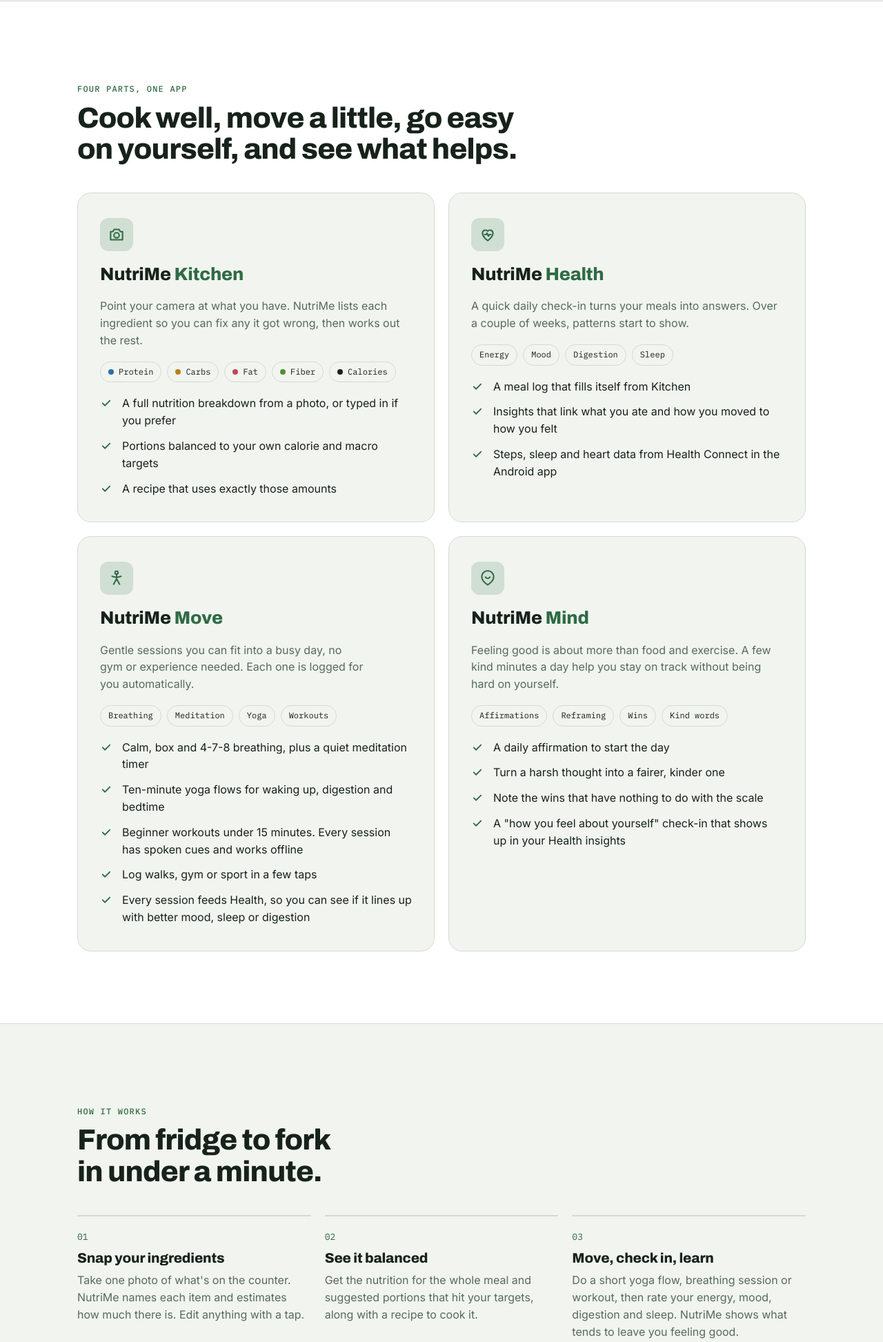
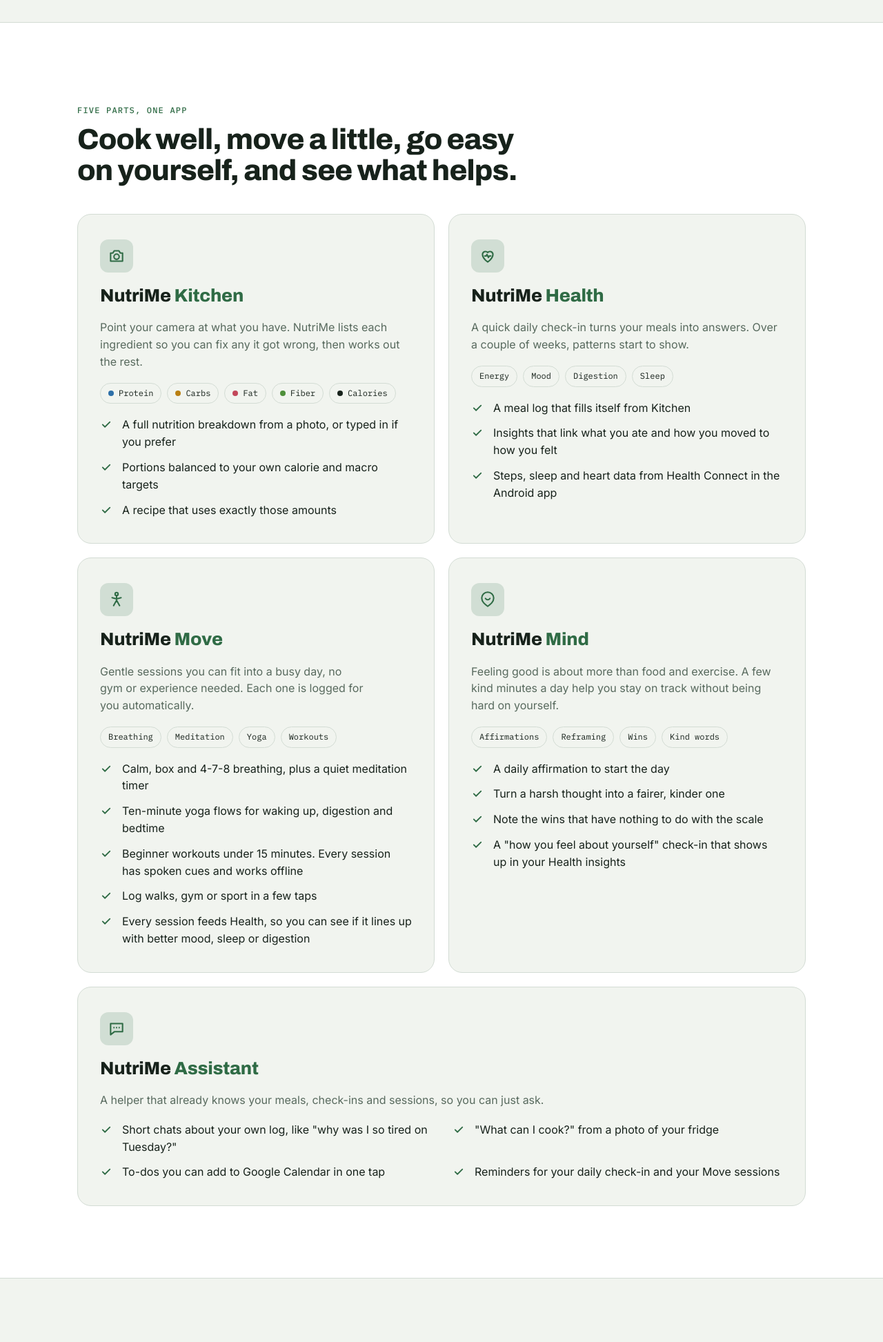
Before and after one commit to AmitaChauhan/nutrime, a website: page web/index.html in a window 1280 px wide. Shown: the part 800-2745 px from the top of the page at 69% size. Drawn offline with Linux system fonts and the light colour scheme.

Commit message:
Landing page: add Assistant card
Co-Authored-By: Claude Opus 5.5 <noreply@anthropic.com>
Claude-Session: https://claude.ai/code/session_017DhqpBvVD9uQeqb4BVBcY1

```diff
--- a/web/index.html
+++ b/web/index.html
@@ -137,7 +137,7 @@ section { padding: 72px 0; }
 
 /* two parts */
 .parts { display: grid; gap: 16px; }
-@media (min-width: 860px) { .parts { grid-template-columns: 1fr 1fr; gap: 20px; } }
+@media (min-width: 860px) { .parts { grid-template-columns: 1fr 1fr; gap: 20px; } .part.wide { grid-column: 1 / -1; } .part.wide ul { grid-template-columns: 1fr 1fr; column-gap: 32px; } }
 .part { background: var(--surface); border: 1px solid var(--line); border-radius: 20px; padding: 28px 24px; display: flex; flex-direction: column; gap: 18px; }
 .band .part { background: var(--bg); }
 @media (min-width: 720px) { .part { padding: 36px 32px; } }
@@ -233,6 +233,7 @@ footer .brand svg { width: 24px; height: 24px; }
     <symbol id="i-key" viewBox="0 0 24 24" fill="none" stroke="currentColor" stroke-width="1.9" stroke-linecap="round" stroke-linejoin="round"><circle cx="8" cy="15" r="4"/><path d="M11 12l8-8M16 7l2 2"/></symbol>
     <symbol id="i-move" viewBox="0 0 24 24" fill="none" stroke="currentColor" stroke-width="1.9" stroke-linecap="round" stroke-linejoin="round"><circle cx="12" cy="4.5" r="2"/><path d="M12 7v6M6 9.5l6 1.5 6-1.5M12 13l-4 7M12 13l4 7"/></symbol>
     <symbol id="i-mind" viewBox="0 0 24 24" fill="none" stroke="currentColor" stroke-width="1.9" stroke-linecap="round" stroke-linejoin="round"><path d="M12 21c-4-3-8-6-8-11a8 8 0 0 1 16 0c0 5-4 8-8 11z"/><path d="M9 10.5c1 1.3 2 1.8 3 1.8s2-.5 3-1.8"/></symbol>
+    <symbol id="i-chat" viewBox="0 0 24 24" fill="none" stroke="currentColor" stroke-width="1.9" stroke-linecap="round" stroke-linejoin="round"><path d="M4 5h16v11H9l-5 4z"/><path d="M8.5 10.5h.01M12 10.5h.01M15.5 10.5h.01"/></symbol>
     <symbol id="i-bolt" viewBox="0 0 24 24" fill="none" stroke="currentColor" stroke-width="1.9" stroke-linecap="round" stroke-linejoin="round"><path d="M13 3L5 14h6l-1 7 8-11h-6z"/></symbol>
   </defs>
 </svg>
@@ -245,6 +246,7 @@ footer .brand svg { width: 24px; height: 24px; }
       <a href="#health">Health</a>
       <a href="#move">Move</a>
       <a href="#mind">Mind</a>
+      <a href="#assistant">Assistant</a>
       <a href="#how">How it works</a>
       <a href="#privacy">Privacy</a>
     </nav>
@@ -256,9 +258,9 @@ footer .brand svg { width: 24px; height: 24px; }
   <div class="hero">
     <div class="wrap">
       <div>
-        <p class="eyebrow">Food · Movement · Mind · Mood</p>
+        <p class="eyebrow">Food · Movement · Mind · Mood · Help</p>
         <h1 style="margin-top:14px">Your one stop for <span class="hl">health and mood.</span></h1>
-        <p class="lede">What you eat, how you move and how you feel, together in one app. Snap your ingredients for a balanced meal and recipe, follow short yoga, breathing and beginner workouts, be a little kinder to yourself each day, and see which habits leave you feeling your best.</p>
+        <p class="lede">What you eat, how you move and how you feel, together in one app. Snap your ingredients for a balanced meal and recipe, follow short yoga, breathing and beginner workouts, be a little kinder to yourself each day, get help from an assistant that knows your log, and see which habits leave you feeling your best.</p>
         <div class="ctas">
           <a class="btn btn-primary" href="/app/">Open NutriMe <svg><use href="#i-arrow"/></svg></a>
           <a class="btn btn-ghost" href="#how">See how it works</a>
@@ -305,7 +307,7 @@ footer .brand svg { width: 24px; height: 24px; }
   <section class="band" id="kitchen">
     <div class="wrap">
       <div class="sec-head">
-        <p class="eyebrow">Four parts, one app</p>
+        <p class="eyebrow">Five parts, one app</p>
         <h2>Cook well, move a little, go easy on yourself, and see what helps.</h2>
       </div>
       <div class="parts">
@@ -375,6 +377,17 @@ footer .brand svg { width: 24px; height: 24px; }
             <li><svg><use href="#i-check"/></svg><span>Turn a harsh thought into a fairer, kinder one</span></li>
             <li><svg><use href="#i-check"/></svg><span>Note the wins that have nothing to do with the scale</span></li>
             <li><svg><use href="#i-check"/></svg><span>A "how you feel about yourself" check-in that shows up in your Health insights</span></li>
+          </ul>
+        </article>
+        <article class="part wide" id="assistant">
+          <div class="icon"><svg><use href="#i-chat"/></svg></div>
+          <h3>NutriMe <span>Assistant</span></h3>
+          <p class="muted">A helper that already knows your meals, check-ins and sessions, so you can just ask.</p>
+          <ul>
+            <li><svg><use href="#i-check"/></svg><span>Short chats about your own log, like "why was I so tired on Tuesday?"</span></li>
+            <li><svg><use href="#i-check"/></svg><span>"What can I cook?" from a photo of your fridge</span></li>
+            <li><svg><use href="#i-check"/></svg><span>To-dos you can add to Google Calendar in one tap</span></li>
+            <li><svg><use href="#i-check"/></svg><span>Reminders for your daily check-in and your Move sessions</span></li>
           </ul>
         </article>
       </div>
```
